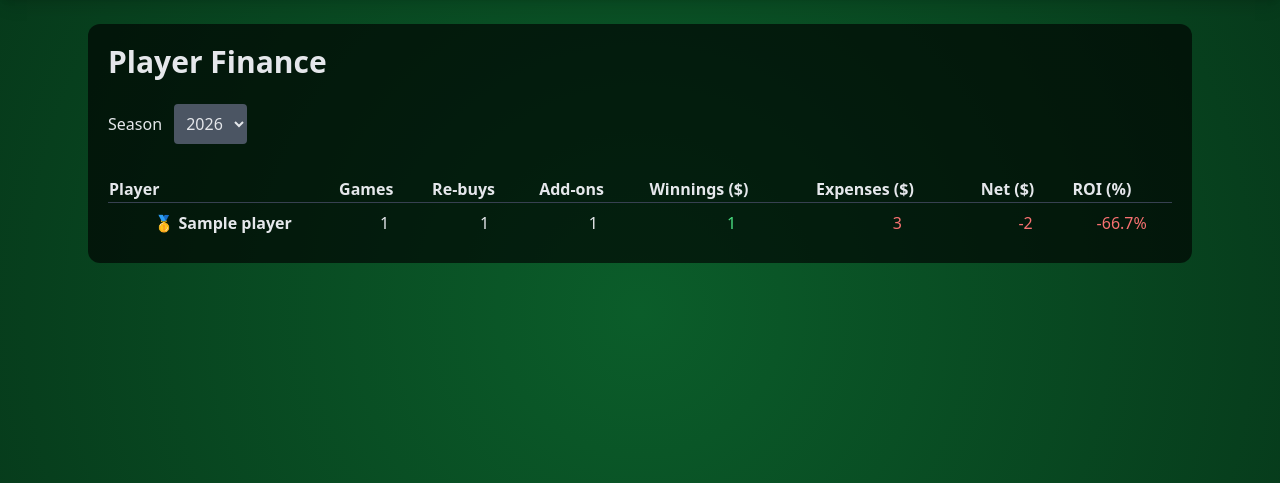
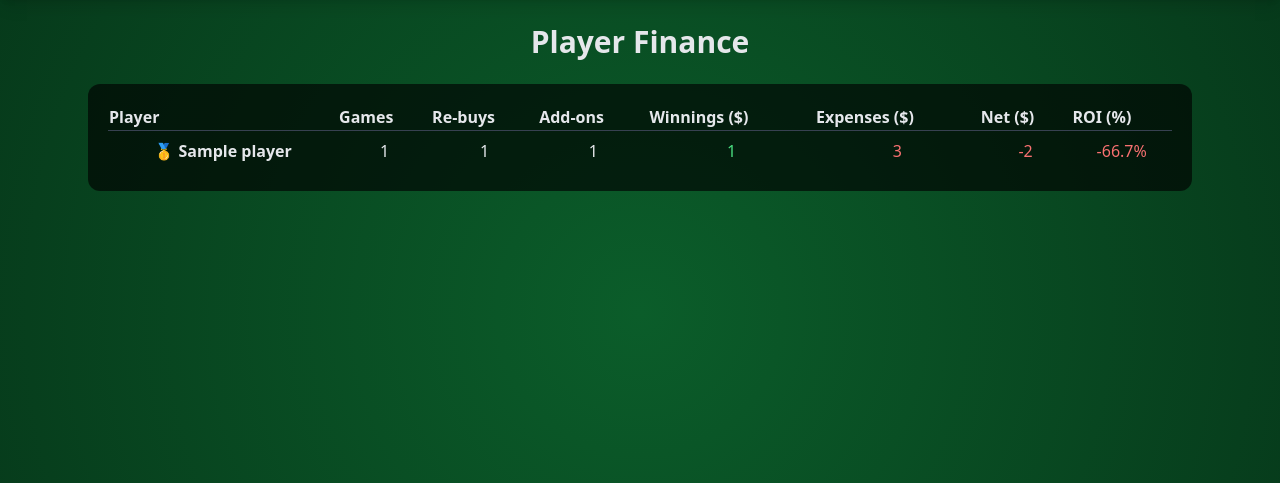
Before and after one commit to sohflp/fastapi-poker, a FastAPI app: page /finance in a window 1280 px wide. Shown: the part 88-571 px from the top of the page. Run offline with FastAPI, Linux system fonts and the light colour scheme; tables that the repository leaves empty hold one stand-in row (values such as "Sample post"); some libraries are stand-ins or nearby versions.

Commit message:
Adjust title position

```diff
--- a/app/templates/reports/finance.html
+++ b/app/templates/reports/finance.html
@@ -2,21 +2,15 @@
 
 {% block content %}
 
+<h1 class="text-2xl md:text-3xl font-bold mb-6 text-center">
+    Player Finance
+</h1>
+
 <div class="table-card">
-
-    <h1 class="text-3xl font-bold mb-6">Player Finance</h1>
-
-    <!-- FILTER -->
-    <div class="mb-8">
-        <label class="mb-2 mr-2">Season</label>
-        <select class="bg-gray-600 p-2 rounded" onchange="filterStats(this.value)">
-            <option value="2026">2026</option>
-        </select>
-    </div>
 
     <div class="overflow-x-auto">
 
-        <table class="w-full text-sm md:text-base text-center">
+        <table class="w-full md:text-base text-center">
 
             <thead class="border-b border-gray-700">
                 <tr>
```
